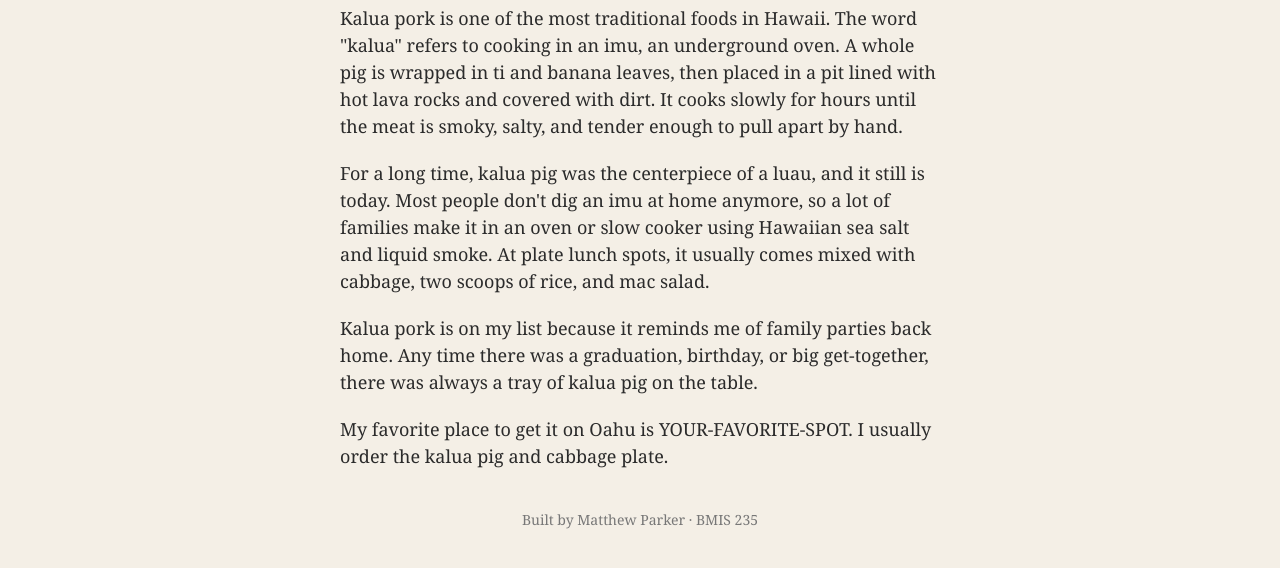
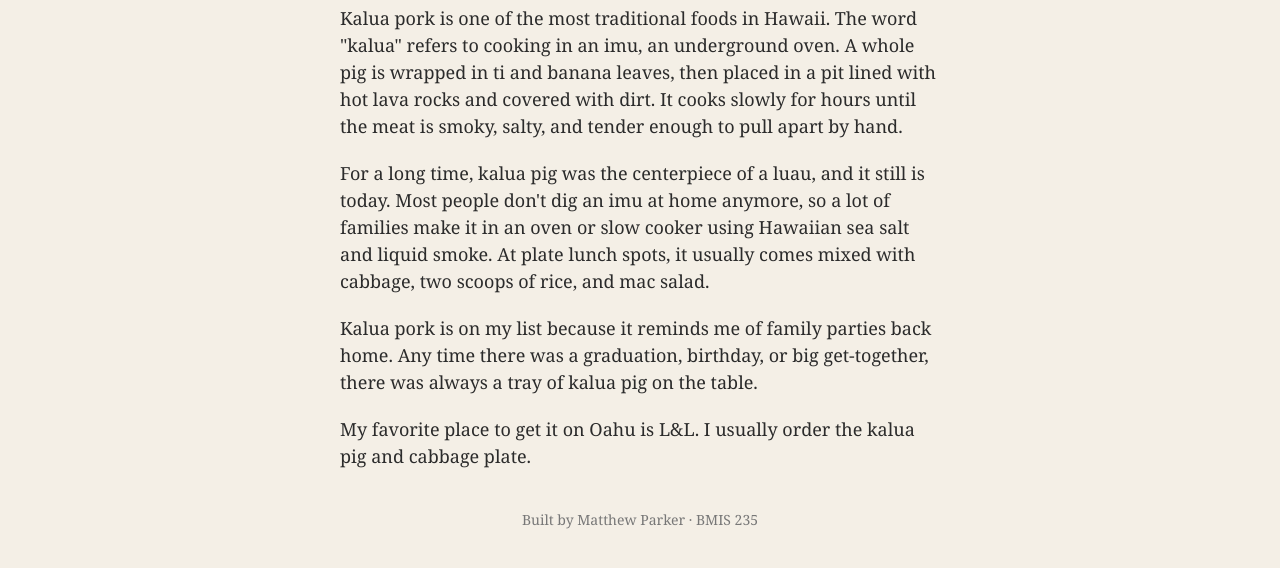
Before and after one commit to mjparker4/bmis235-html-3, a plain HTML site: page kalua.html in a window 1280 px wide. Shown: the part 248-816 px from the top of the page. Drawn offline with Linux system fonts and the light colour scheme.

Commit message:
Update favorite kalua pork spot in kalua.html

```diff
--- a/kalua.html
+++ b/kalua.html
@@ -32,7 +32,7 @@
 <p>Kalua pork is one of the most traditional foods in Hawaii. The word "kalua" refers to cooking in an imu, an underground oven. A whole pig is wrapped in ti and banana leaves, then placed in a pit lined with hot lava rocks and covered with dirt. It cooks slowly for hours until the meat is smoky, salty, and tender enough to pull apart by hand.</p>
 <p>For a long time, kalua pig was the centerpiece of a luau, and it still is today. Most people don't dig an imu at home anymore, so a lot of families make it in an oven or slow cooker using Hawaiian sea salt and liquid smoke. At plate lunch spots, it usually comes mixed with cabbage, two scoops of rice, and mac salad.</p>
 <p>Kalua pork is on my list because it reminds me of family parties back home. Any time there was a graduation, birthday, or big get-together, there was always a tray of kalua pig on the table.</p>
-<p>My favorite place to get it on Oahu is YOUR-FAVORITE-SPOT. I usually order the kalua pig and cabbage plate.</p>
+<p>My favorite place to get it on Oahu is L&L. I usually order the kalua pig and cabbage plate.</p>
 
 <!-- Footer: fill in your name -->
 <footer>Built by Matthew Parker &middot; BMIS 235</footer>
```
